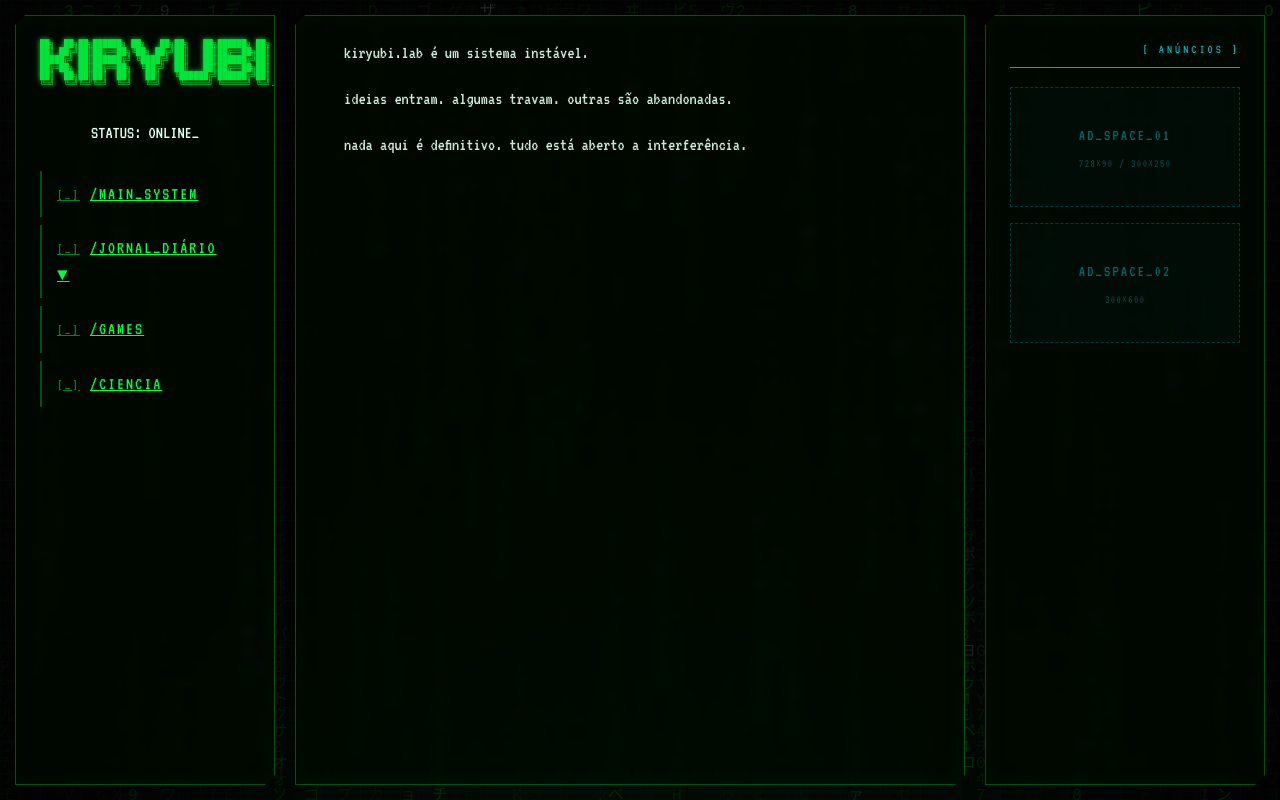
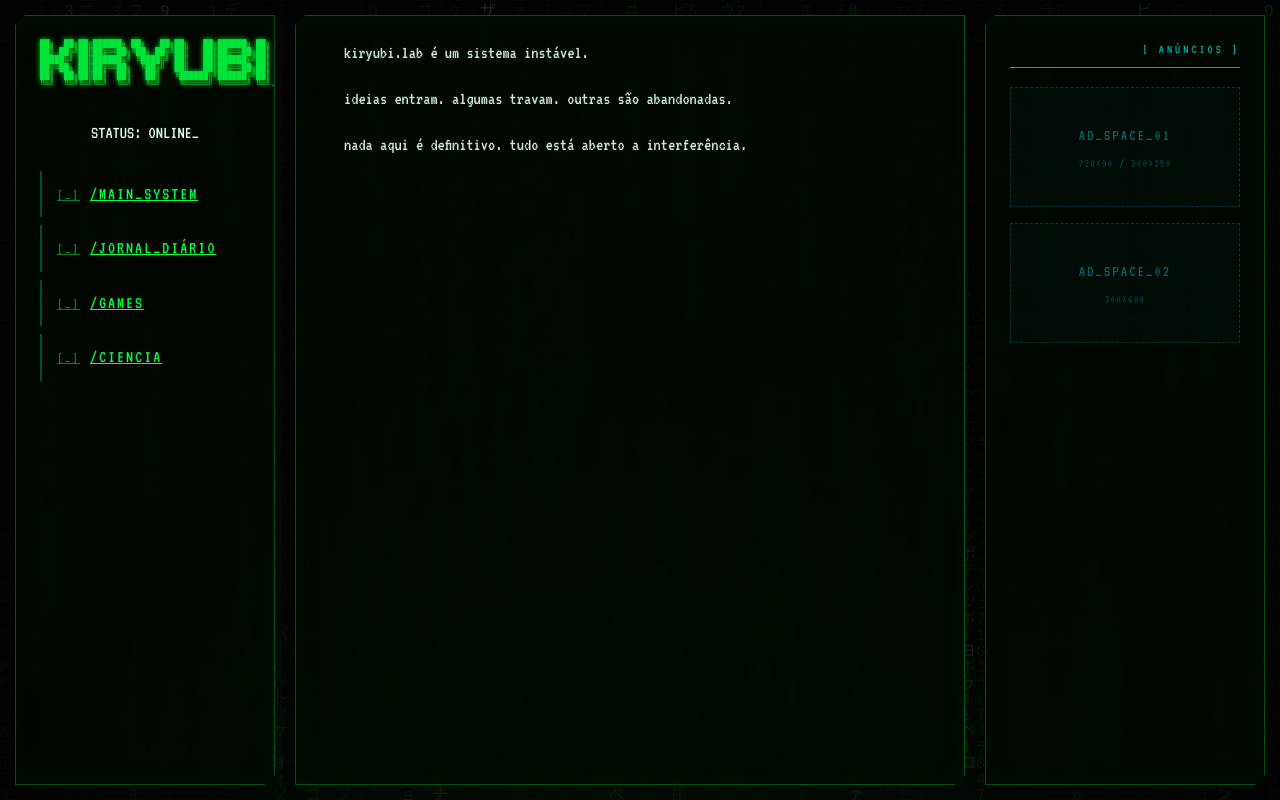
Before and after one commit to Kiryubi/kiryubi-labo, a React (Vite) app: page / in a window 1280 px wide. Built offline with nearby package versions, Linux system fonts and the light colour scheme.

Commit message:
fix(ui): remove seta do menu jornal, datas do submenu em coluna vertical

```diff
--- a/src/App.jsx
+++ b/src/App.jsx
@@ -48,7 +48,7 @@ const Sidebar = ({ posts }) => {
                         className="nav-item"
                         onClick={() => setJornalOpen(o => !o)}
                     >
-                        /JORNAL_DIÁRIO {jornalOpen ? '▲' : '▼'}
+                        /JORNAL_DIÁRIO
                     </Link>
                     {jornalOpen && uniqueDates.length > 0 && (
                         <div className="submenu">
--- a/src/index.css
+++ b/src/index.css
@@ -242,6 +242,7 @@ nav {
 }
 
 .submenu-item {
+    display: block;
     font-size: 0.9rem;
     color: var(--neon-cyan);
     text-decoration: none;
@@ -488,7 +489,8 @@ nav {
 
     /* Show submenu on mobile — user needs to see the dates */
     .submenu {
-        display: block;
+        display: flex;
+        flex-direction: column;
         padding-left: 0.5rem;
     }
 
```
